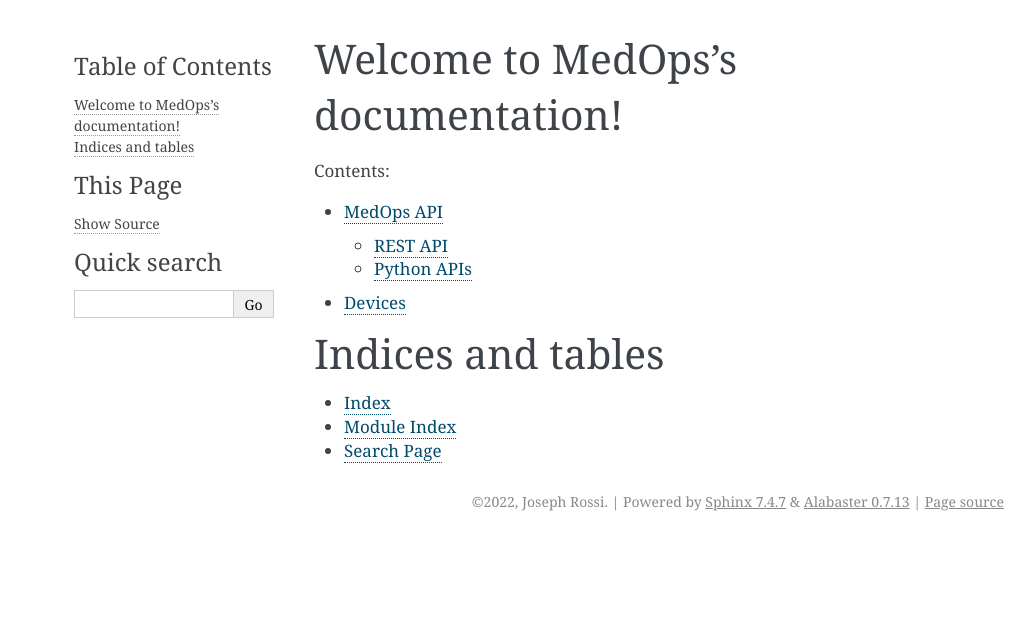
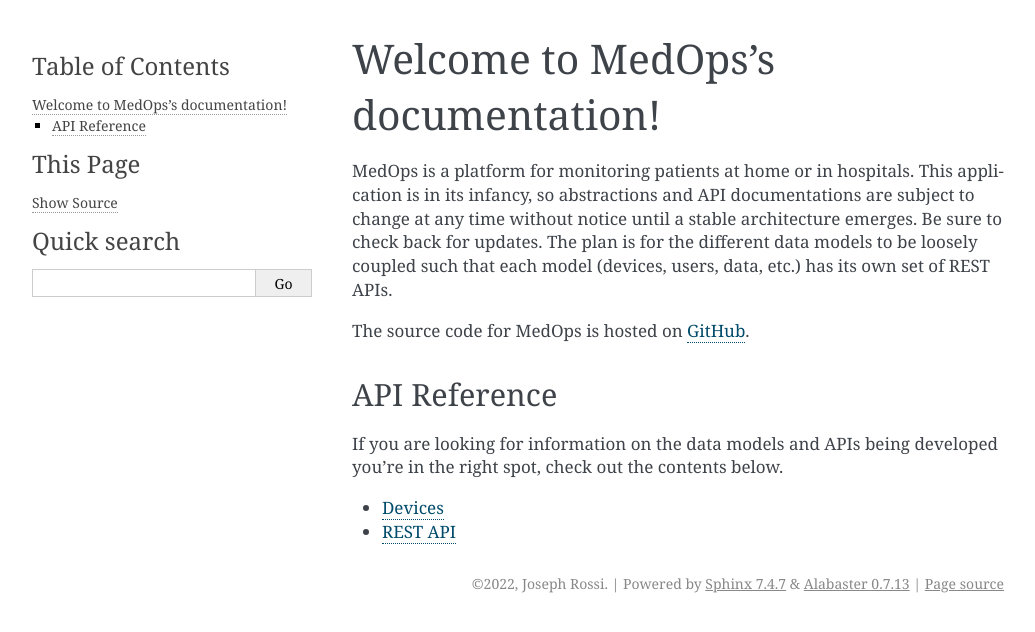
Before and after one commit to musicist288/ec530-project2-health-platform, a Sphinx documentation site: the page built from docs/index.rst, in a window 1280 px wide. Shown: the top 632 px of the page, without its empty margins (106-1141 px from the left). Built offline with Sphinx 7.4.7, drawn with Linux system fonts in a browser that asks for light colours.

Commit message:
Updating the documentation organization and language style.

```diff
--- /dev/null
+++ b/docs/_static/custom.css
@@ -0,0 +1,16 @@
+@media screen and (min-width: 876px) {
+
+div.document {
+    width: 80%;
+    max-width: 1280px;
+}
+
+div.sphinxsidebar {
+    width: 300px;
+}
+
+div.bodywrapper {
+    margin-left: 300px;
+}
+
+}
--- a/docs/conf.py
+++ b/docs/conf.py
@@ -58,3 +58,7 @@ html_theme = 'alabaster'
 # relative to this directory. They are copied after the builtin static files,
 # so a file named "default.css" will overwrite the builtin "default.css".
 html_static_path = ['_static']
+
+html_css_files = [
+    'custom.css',
+]
--- a/docs/index.rst
+++ b/docs/index.rst
@@ -6,16 +6,24 @@
 Welcome to MedOps's documentation!
 ==================================
 
+MedOps is a platform for monitoring patients at home or in hospitals. This
+application is in its infancy, so abstractions and API documentations are
+subject to change at any time without notice until a stable architecture
+emerges. Be sure to check back for updates. The plan is for the different data
+models to be loosely coupled such that each model (devices, users, data, etc.)
+has its own set of REST APIs.
+
+The source code for MedOps is hosted on `GitHub
+<https://github.com/musicist288/ec530-project2-health-platform>`_.
+
+
+API Reference
+-------------
+If you are looking for information on the data models and APIs being developed
+you're in the right spot, check out the contents below.
+
 .. toctree::
-   :maxdepth: 2
-   :caption: Contents:
+   :maxdepth: 1
 
+   devices
    api
-   devices
-
-Indices and tables
-==================
-
-* :ref:`genindex`
-* :ref:`modindex`
-* :ref:`search`
--- a/docs/requirements.txt
+++ b/docs/requirements.txt
@@ -1 +1,2 @@
 Sphinx==4.4.0
+sphinx-autobuild
```
Also changed, not shown: docs/api.rst (+8 -13 lines), docs/devices.rst (+16 -2 lines), 2 other files.
